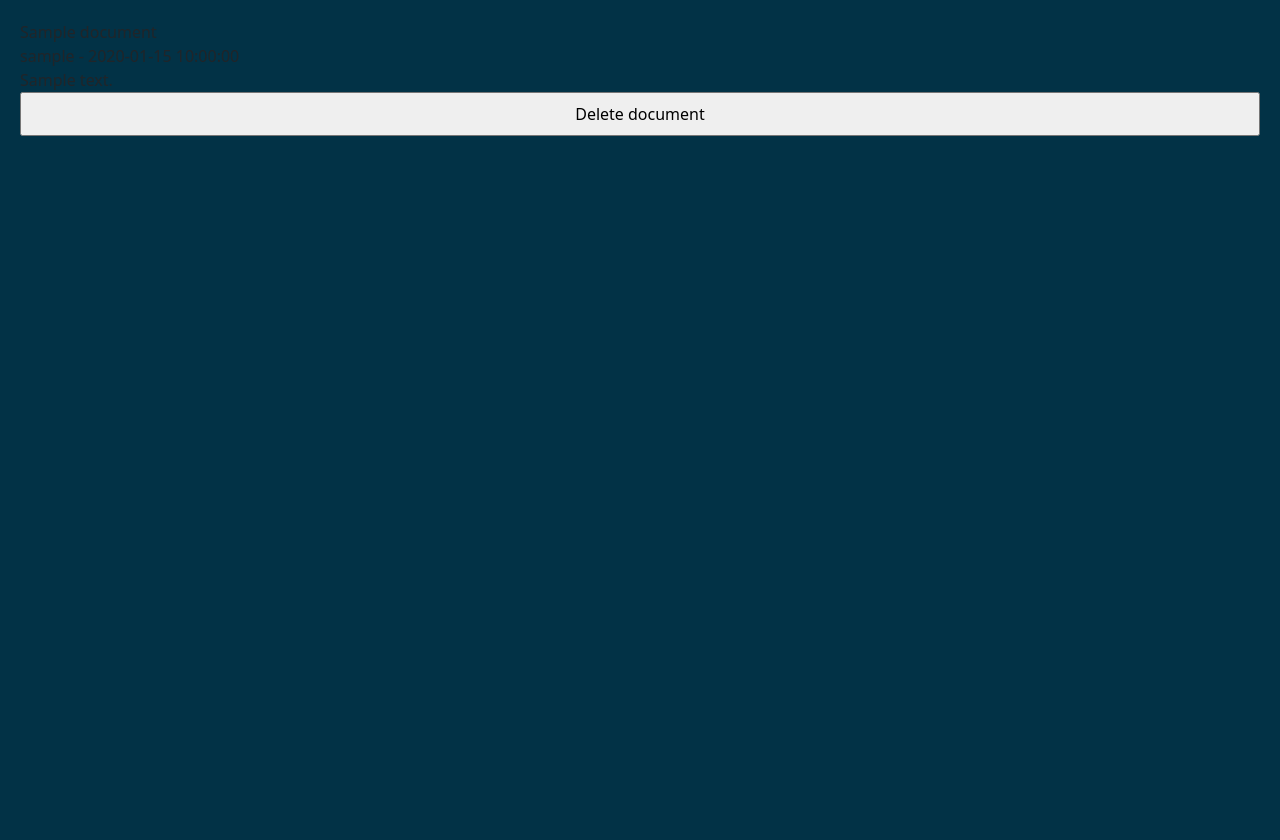
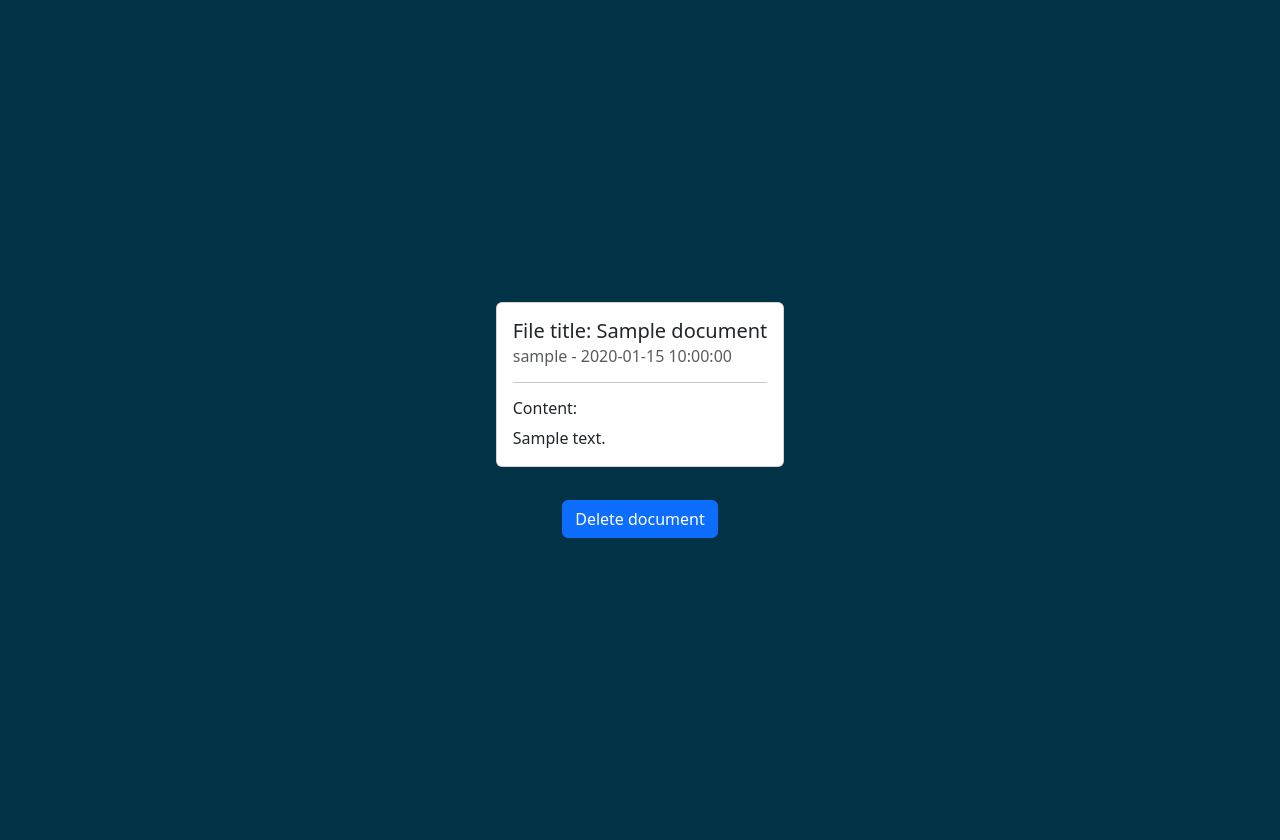
Before and after one commit to MateiBuzdea/FileSense-Project, a Flask app: page /document/1 in a window 1280 px wide. Shown: the part 88-928 px from the top of the page. Before the commit the page ends 224 px from the top, so only its background shows below. Run offline with Flask 3, Linux system fonts and the light colour scheme; a user stored in the database is signed in; tables that the repository leaves empty hold one stand-in row (values such as "Sample post"); parts of the project's set-up code (start-up, migrations or seed data) failed here and were passed over.

Commit message:
Update view.html

```diff
--- a/web/app/templates/view.html
+++ b/web/app/templates/view.html
@@ -2,22 +2,36 @@
 
 {% block content %}
 
-<div>
-    {{ document.title }}
-</div>
+    <!-- style="width: 18rem;" -->
+    <div class="d-flex flex-column justify-content-center align-items-center" style="height: 100vh;">
+        <div class="card">
+            <div class="card-body">
+                <div style="width: fit-content;">
+                    <h5 class="card-title">File title: {{ document.title }}</h5>
+                    <h6 class="card-subtitle mb-2 text-body-secondary">{{ document.owner }} - {{ document.created_on }}
+                    </h6>
+                </div>
+                <!-- Add a separator -->
+                <hr />
+                <div>
+                    <h6 class="card-text">Content: </h6>
+                    <p class="card-text">{{ document.content }} </p>
 
-{{ document.owner }} - {{ document.created_on }}
 
-<div>
-    {{ document.content }}
-</div>
+                </div>
+            </div>
+        </div>
 
-<div>
-    <form action="{{ url_for('core.delete', document_id=document.id) }}" method="POST">
-        <input type="hidden" name="csrf_token" value="{{ csrf_token() }}" />
-        <input type="submit" value="Delete document">
-    </form>
-</div>
+        <hr />
+
+        <form action="{{ url_for('core.delete', document_id=document.id) }}" method="POST">
+            <input type="hidden" name="csrf_token" value="{{ csrf_token() }}" />
+            <button type="submit" class="btn btn-primary w-100" value="Delete document">Delete document</button>
+        </form>
+
+        <!-- <input type="submit" value="Delete document"> -->
+
+    </div>
 
 
 {% endblock %}
```
